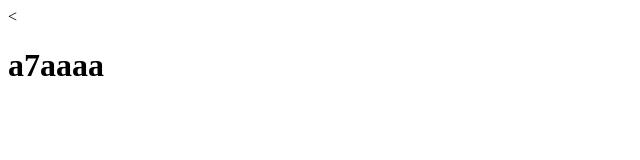
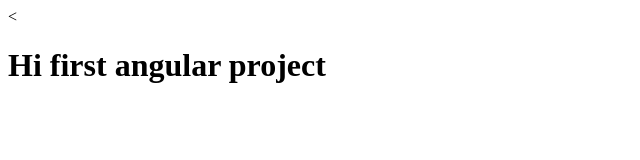
Before and after one commit to omarashraf10/Coursera-AngularJS, a plain HTML site: page index.html in a window 1280 px wide. Shown: the whole page, without its empty margins (0-640 px from the left). Drawn offline with Linux system fonts and the light colour scheme.

Commit message:
modification

```diff
--- a/index.html
+++ b/index.html
@@ -5,6 +5,6 @@
     <title>Hello Coursera</title>
   </head>
   <body>
-    <<h1>a7aaaa</h1>
+    <<h1>Hi first angular project</h1>
   </body>
 </html>
```
